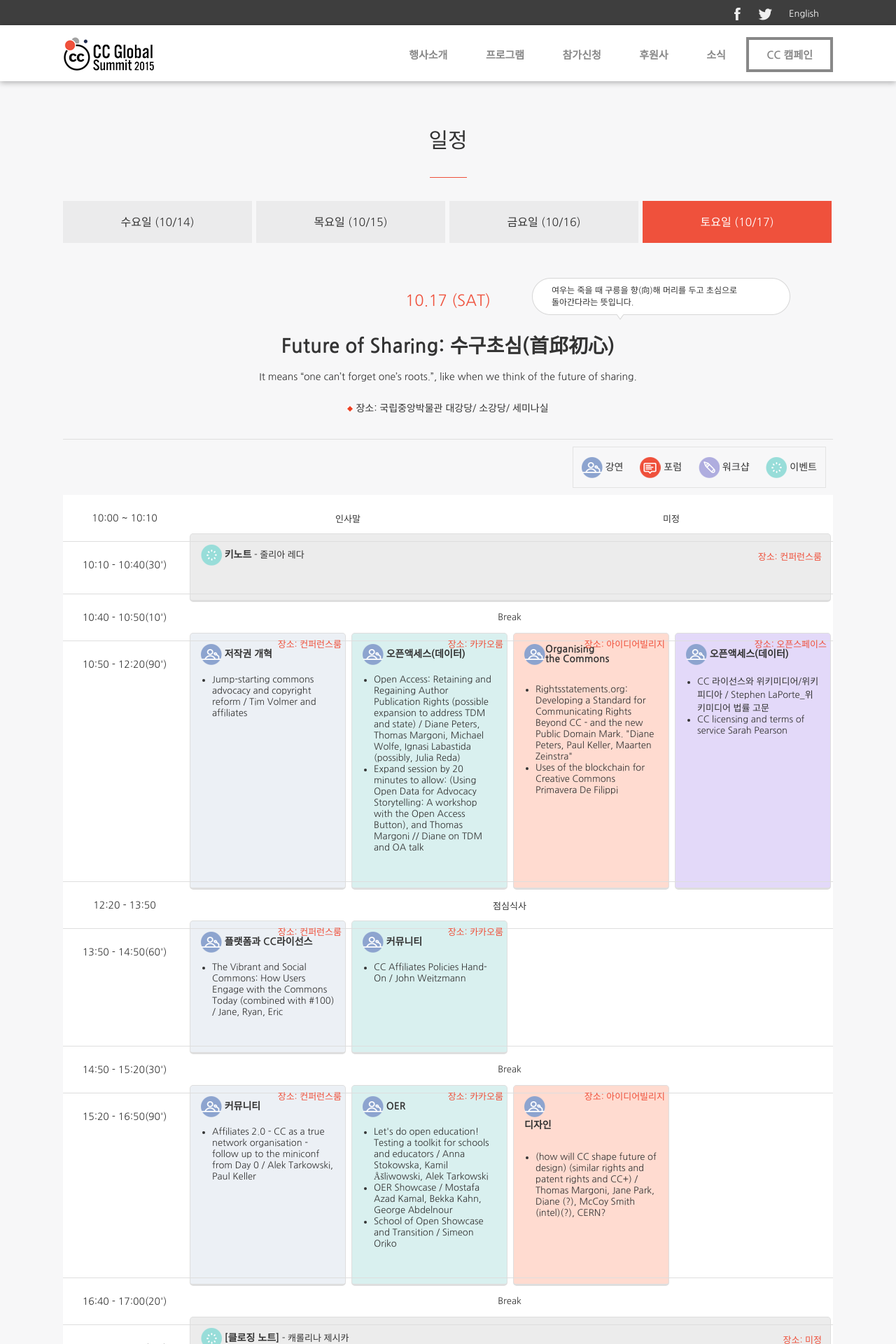
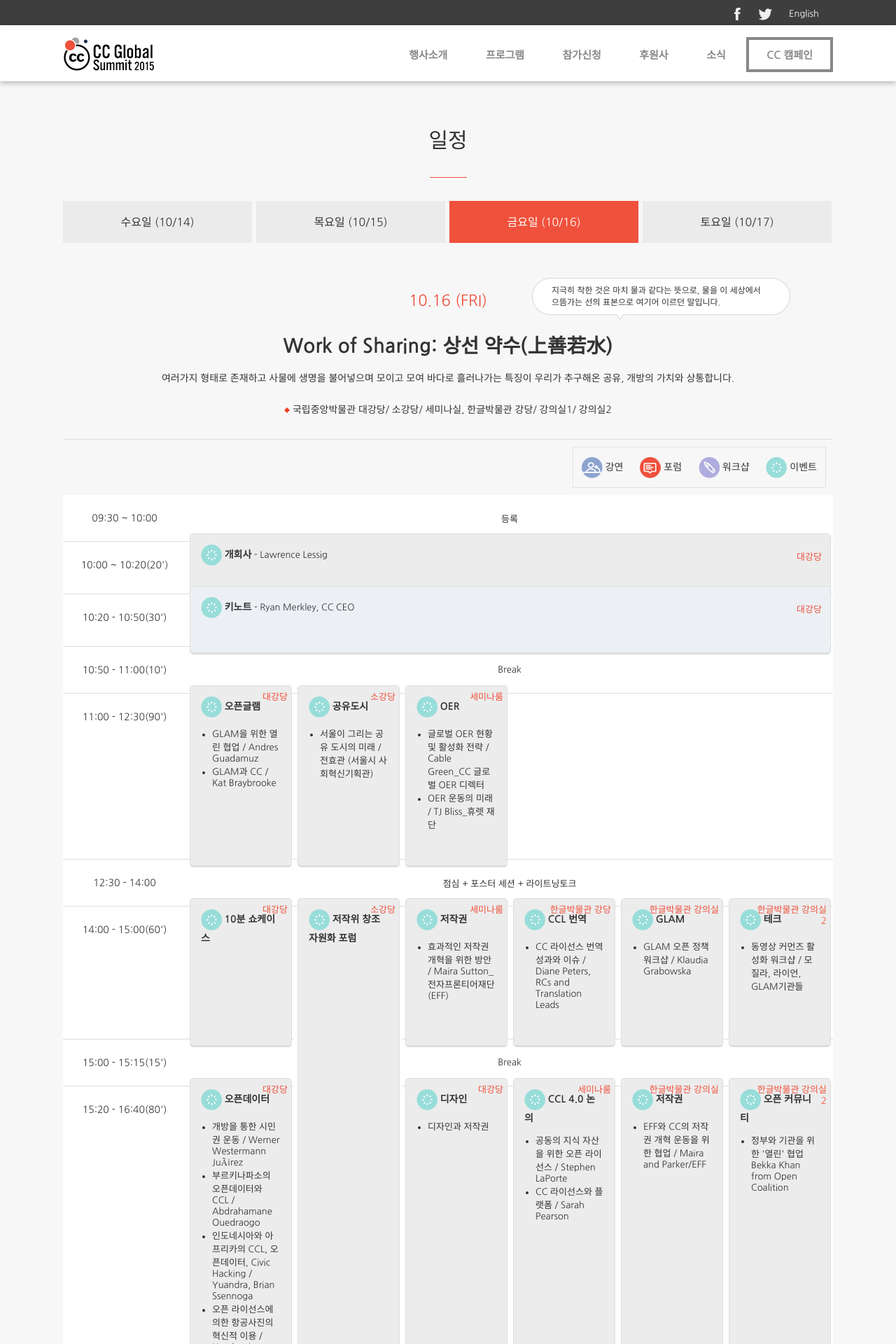
Before and after one commit to creativecommonskorea/2015-global-summit, a Jekyll site: the page built from programs.html, in a window 1280 px wide. Shown: the top 1920 px of the page at 70% size. Built offline with Jekyll 4.4.1, drawn with Linux system fonts in a browser that asks for light colours; nearby versions of some CDN libraries; some of the changed text lies outside the part shown.

Commit message:
프로그램 입력 완료, 장소 보여지는 부분 수정 해야함

```diff
--- a/_includes/day16_detail.html
+++ b/_includes/day16_detail.html
@@ -6,7 +6,7 @@
             여러가지 형태로 존재하고 사물에 생명을 불어넣으며 모이고 모여 바다로 흘러나가는 특징이 우리가 추구해온 공유, 개방의 가치와 상통합니다.
         </div>
         <div class="day_location">
-            <img src="/images/other/bullet.png" alt="-"/> 장소: 국립중앙박물관 대강당/ 소강당/ 세미나실, 한글박물관 강당/ 강의실1/ 강의실2
+            <img src="/images/other/bullet.png" alt="-"/> <!-- 장소: -->국립중앙박물관 대강당/ 소강당/ 세미나실, 한글박물관 강당/ 강의실1/ 강의실2
         </div>
         <div class="balloon">
             지극히 착한 것은 마치 물과 같다는 뜻으로, 물을 이 세상에서
@@ -23,196 +23,228 @@
         <table>
             <tr class="border_bottom">
                 <td>09:30 ~ 10:00</td>
-                <td colspan="3">등록</td>
+                <td colspan="6" width="84%">등록</td>
             </tr>
             <tr class="border_bottom">
-                <td>10:00 ~ 10:10</td>
-                <td colspan="3" class="h120">
-                    <div class="table">
-                        <div class="tr">
-                            <div class="td w50p">인사말</div>
-                            <div class="td">
-                                미정
-                            </div>
-                        </div>
+                <td>10:00 ~ 10:20(20')</td>
+                <td colspan="6" class="h60">
+                    <div class="gray_light left corner_all">
+                        <div class="oneline_location"><!-- 장소: -->대강당</div>
+                        <img src="/images/other/program_icon_04.png" alt="이벤트"/>
+                        <span class="h2">개회사</span> - Lawrence Lessig
                     </div>
                 </td>
             </tr>
             <tr class="border_bottom">
-                <td>10:10 - 10:40(30')</td>
-                <td colspan="3" class="p5855">
-                    <div class="table whitepurple_light corner_all">
-                        <div class="tr">
-                            <div class="td pl21 left">
-                                <div class="oneline_location">장소: 세미나실</div>
-                                <img src="/images/other/program_icon_03.png" alt="워크샵"/>
-                                <span class="h2">[Keynote] 휴머놀로지 </span> 전길남 교수
-                            </div>
-                        </div>
+                <td>10:20 - 10:50(30')</td>
+                <td colspan="6" class="h60">
+                    <div class="whiteblue_light left corner_all">
+                        <div class="oneline_location"><!-- 장소: -->대강당</div>
+                        <img src="/images/other/program_icon_04.png" alt="이벤트"/>
+                        <span class="h2">키노트</span> - Ryan Merkley, CC CEO
                     </div>
                 </td>
             </tr>
             <tr class="border_bottom">
-                <td>10:10 - 10:50(10')</td>
-                <td colspan="3">Break</td>
+                <td>10:50 - 11:00(10')</td>
+                <td colspan="6">Break</td>
             </tr>
             <tr class="border_bottom">
-                <td>10:50 - 12:10(80')</td>
-                <td colspan="3">
-                    <div class="table">
-                        <div class="tr">
-                            <div class="td w33p whiteblue_light left corner_all">
-                                <div class="location">장소: 대강당</div>
-                                <img src="/images/other/program_icon_01.png" alt="강연"/>
-                                <span class="h2">오픈비즈니스</span><br/>
-
-                                <div class="program_description left">
-                                    오픈비즈니스가 성공하기 위해서 꼭
-                                    갖춰야할 점은 무엇일까? 포럼을 통해
-                                    이야기해봅니다.
+                <td>11:00 - 12:30(90')</td>
+                <td width="14%">
+                    <div class="gray_light left corner_all">
+                        <div class="location"><!-- 장소: -->대강당</div>
+                        <img src="/images/other/program_icon_04.png" alt="이벤트"/>
+                        <span class="h2">오픈글램</span>
+                        <ul>
+                            <li>GLAM을 위한 열린 협업 / Andres Guadamuz</li>
+                            <li>GLAM과 CC / Kat Braybrooke</li>
+                        </ul>
                     </div>
+                </td>
+                <td width="14%">
+                    <div class="gray_light left corner_all">
+                        <div class="location"><!-- 장소: -->소강당</div>
+                        <img src="/images/other/program_icon_04.png" alt="이벤트"/>
+                        <span class="h2">공유도시</span>
+                        <ul>
+                            <li>서울이 그리는 공유 도시의 미래 / 전효관 (서울시 사회혁신기획관) </li>
+                        </ul>
                     </div>
-                            <div class="td w33p whiteblue_light left corner_all">
-                                <div class="location">장소: 소강당</div>
-                                <img src="/images/other/program_icon_01.png" alt="강연"/>
-                                <span class="h2">공유도시</span><br/>
-
-                                <div class="program_description left">
-                                    오픈비즈니스가 성공하기 위해서 꼭
-                                    갖춰야할 점은 무엇일까? 포럼을 통해
-                                    이야기해봅니다.
+                </td>
+                <td width="14%">
+                    <div class="gray_light left corner_all">
+                        <div class="location"><!-- 장소: -->세미나룸</div>
+                        <img src="/images/other/program_icon_04.png" alt="이벤트"/>
+                        <span class="h2">OER</span>
+                        <ul>
+                            <li>글로벌 OER 현황 및 활성화 전략 / Cable Green_CC 글로벌 OER 디렉터</li>
+                            <li>OER 운동의 미래 / TJ Bliss_휴렛 재단</li>
+                        </ul>
                     </div>
+                </td>
+                <td width="14%">
+                    &nbsp;
+                </td>
+                <td width="14%">
+                    &nbsp;
+                </td>
+                <td width="14%">
+                    &nbsp;
+                </td>
+            </tr>
+            <tr class="border_bottom">
+                <td>12:30 - 14:00</td>
+                <td colspan="6">점심 + 포스터 세션 + 라이트닝토크</td>
+            </tr>
+            <tr class="border_bottom">
+                <td>14:00 - 15:00(60')</td>
+                <td width="14%">
+                    <div class="gray_light left corner_all">
+                        <div class="location"><!-- 장소: -->대강당</div>
+                        <img src="/images/other/program_icon_04.png" alt="이벤트"/>
+                        <span class="h2">10분 쇼케이스</span>
                     </div>
-                            <div class="td w33p whiteblue_light left corner_all">
-                                <div class="location">장소: 세미나실</div>
-                                <img src="/images/other/program_icon_01.png" alt="강연"/>
-                                <span class="h2">오픈액세스</span><br/>
-
-                                <div class="program_description left">
-                                    오픈비즈니스가 성공하기 위해서 꼭
-                                    갖춰야할 점은 무엇일까? 포럼을 통해
-                                    이야기해봅니다.
+                </td>
+                <td width="14%" rowspan="3">
+                    <div class="gray_light left corner_all">
+                        <div class="location"><!-- 장소: -->소강당</div>
+                        <img src="/images/other/program_icon_04.png" alt="이벤트"/>
+                        <span class="h2">저작위 창조자원화 포럼</span>
                     </div>
+                </td>
+                <td width="14%">
+                    <div class="gray_light left corner_all">
+                        <div class="location"><!-- 장소: -->세미나룸</div>
+                        <img src="/images/other/program_icon_04.png" alt="이벤트"/>
+                        <span class="h2">저작권</span>
+                        <ul>
+                            <li>효과적인 저작권 개혁을 위한 방안 / Maira Sutton_전자프론티어재단(EFF)</li>
+                        </ul>
                     </div>
-
+                </td>
+                <td width="14%">
+                    <div class="gray_light left corner_all">
+                        <div class="location"><!-- 장소: -->한글박물관 강당</div>
+                        <img src="/images/other/program_icon_04.png" alt="이벤트"/>
+                        <span class="h2">CCL 번역</span>
+                        <ul>
+                            <li>CC 라이선스 번역 성과와 이슈 / Diane Peters, RCs and Translation Leads</li>
+                        </ul>
                     </div>
+                </td>
+                <td width="14%">
+                    <div class="gray_light left corner_all">
+                        <div class="location"><!-- 장소: -->한글박물관 강의실</div>
+                        <img src="/images/other/program_icon_04.png" alt="이벤트"/>
+                        <span class="h2">GLAM</span>
+                        <ul>
+                            <li>GLAM 오픈 정책 워크샵 / Klaudia Grabowska</li>
+                        </ul>
+                    </div>
+                </td>
+                <td width="14%">
+                    <div class="gray_light left corner_all">
+                        <div class="location"><!-- 장소: -->한글박물관 강의실2</div>
+                        <img src="/images/other/program_icon_04.png" alt="이벤트"/>
+                        <span class="h2">테크</span>
+                        <ul>
+                            <li>동영상 커먼즈 활성화 워크샵 / 모질라, 라이언, GLAM기관들</li>
+                        </ul>
                     </div>
                 </td>
             </tr>
             <tr class="border_bottom">
-                <td>12:10 - 13:20(70')</td>
-                <td colspan="3">점심식사</td>
+                <td>15:00 - 15:15(15')</td>
+                <td colspan="6">Break</td>
             </tr>
             <tr class="border_bottom">
-                <td>13:20 - 14:50(90')</td>
-                <td colspan="2" style="width: 54%;">
-                    <div class="table">
-                        <div class="tr">
-                            <div class="td w33p whiteblue_light left corner_all">
-                                <div class="location">장소: 대강당</div>
-                                <img src="/images/other/program_icon_01.png" alt="강연"/>
-                                <span class="h2">오픈비즈니스</span><br/>
-
-                                <div class="program_description left">
-                                    오픈비즈니스가 성공하기 위해서 꼭
-                                    갖춰야할 점은 무엇일까? 포럼을 통해
-                                    이야기해봅니다.
-                                </div>
-                            </div>
-                            <div class="td w33p whiteorange_light left corner_all">
-                                <div class="location">장소: 소강당</div>
-                                <img src="/images/other/program_icon_02.png" alt="포럼"/>
-                                <span class="h2">오픈글램</span><br/>
-
-                                <div class="program_description left">
-                                    오픈비즈니스가 성공하기 위해서 꼭
-                                    갖춰야할 점은 무엇일까? 포럼을 통해
-                                    이야기해봅니다.
-                                </div>
-                            </div>
-                        </div>
+                <td>15:20 - 16:40(80')</td>
+                <td width="14%">
+                    <div class="gray_light left corner_all">
+                        <div class="location"><!-- 장소: -->대강당</div>
+                        <img src="/images/other/program_icon_04.png" alt="이벤트"/>
+                        <span class="h2">오픈데이터</span>
+                        <ul>
+                            <li>개방을 통한 시민권 운동 / Werner Westermann JuÃ¡rez</li>
+                            <li>부르키나파소의 오픈데이터와 CCL / Abdrahamane Ouedraogo</li>
+                            <li>인도네시아와 아프리카의 CCL, 오픈데이터, Civic Hacking / Yuandra, Brian Ssennoga</li>
+                            <li>오픈 라이선스에 의한 항공사진의 혁신적 이용 / Heather Leson</li>
+                        </ul>
                     </div>
                 </td>
-                <td rowspan="3" style="padding: 6px 8px 6px 0px;height: 360px">
-                    <div class="table whitepurple_light corner_all" style="height: 100%">
-                        <div class="tr">
-                            <div class="td pl21 left">
-                                <div class="location" style="top: -145px; left: 7px;">장소: 세미나실</div>
-                                <img src="/images/other/program_icon_03.png" alt="워크샵"/>
-                                <span class="h2">공유저작물 창조자원화 포럼 총회 </span>
-
-                                <div class="program_description left">
-                                    주최:문화체육관광부, 저작권위원회
+                <td width="14%">
+                    <div class="gray_light left corner_all">
+                        <div class="location"><!-- 장소: -->대강당</div>
+                        <img src="/images/other/program_icon_04.png" alt="이벤트"/>
+                        <span class="h2">디자인</span>
+                        <ul>
+                            <li>디자인과 저작권</li>
+                        </ul>
                     </div>
+                </td>
+                <td width="14%">
+                    <div class="gray_light left corner_all">
+                        <div class="location"><!-- 장소: -->세미나룸</div>
+                        <img src="/images/other/program_icon_04.png" alt="이벤트"/>
+                        <span class="h2">CCL 4.0 논의</span>
+                        <ul>
+                            <li>공동의 지식 자산을 위한 오픈 라이선스 / Stephen LaPorte</li>
+                            <li>CC 라이선스와 플랫폼 / Sarah Pearson</li>
+                        </ul>
                     </div>
+                </td>
+                <td width="14%">
+                    <div class="gray_light left corner_all">
+                        <div class="location"><!-- 장소: -->한글박물관 강의실</div>
+                        <img src="/images/other/program_icon_04.png" alt="이벤트"/>
+                        <span class="h2">저작권</span>
+                        <ul>
+                            <li>EFF와 CC의 저작권 개혁 운동을 위한 협업 / Maira and Parker/EFF</li>
+                        </ul>
                     </div>
+                </td>
+                <td width="14%">
+                    <div class="gray_light left corner_all">
+                        <div class="location"><!-- 장소: -->한글박물관 강의실2</div>
+                        <img src="/images/other/program_icon_04.png" alt="이벤트"/>
+                        <span class="h2">오픈 커뮤니티</span>
+                        <ul>
+                            <li>정부와 기관을 위한 '열린' 협업	Bekka Khan from Open Coalition</li>
+                        </ul>
                     </div>
                 </td>
             </tr>
             <tr class="border_bottom">
-                <td>14:50 - 15:20(30')</td>
-                <td colspan="2">Break</td>
+                <td>16:45 - 17:00(15')</td>
+                <td colspan="6">Break</td>
             </tr>
             <tr class="border_bottom">
-                <td>15:20 - 16:40(80')</td>
-                <td colspan="2">
-                    <div class="table">
-                        <div class="tr">
-                            <div class="td w33p whiteblue_light left corner_all">
-                                <div class="location">장소: 대강당</div>
-                                <img src="/images/other/program_icon_01.png" alt="강연"/>
-                                <span class="h2">오픈비즈니스</span><br/>
-
-                                <div class="program_description left">
-                                    오픈비즈니스가 성공하기 위해서 꼭
-                                    갖춰야할 점은 무엇일까? 포럼을 통해
-                                    이야기해봅니다.
-                                </div>
-                            </div>
-                            <div class="td w33p whiteblue_light left corner_all">
-                                <div class="location">장소: 소강당</div>
-                                <img src="/images/other/program_icon_01.png" alt="강연"/>
-                                <span class="h2">공유도시</span><br/>
-
-                                <div class="program_description left">
-                                    오픈비즈니스가 성공하기 위해서 꼭
-                                    갖춰야할 점은 무엇일까? 포럼을 통해
-                                    이야기해봅니다.
-                                </div>
-                            </div>
-                        </div>
+                <td>17:00 - 17:40(40')</td>
+                <td colspan="6">
+                    <div class="gray_light left corner_all">
+                        <div class="oneline_location"><!-- 장소: -->대강당</div>
+                        <img src="/images/other/program_icon_04.png" alt="이벤트"/>
+                        <span class="h2">생태적 인터넷</span> - 전길남
                     </div>
                 </td>
             </tr>
             <tr class="border_bottom">
-                <td>16:40 - 17:00(20')</td>
-                <td colspan="3">Break</td>
-            </tr>
-            <tr class="border_bottom">
-                <td>17:00 - 17:40(40')</td>
-                <td colspan="3" class="p5855">
-                    <div class="table whiteorange_light corner_all">
-                        <div class="tr">
-                            <div class="td pl21 left">
-                                <div class="oneline_location">장소: 대강당</div>
-                                <img src="/images/other/program_icon_03.png" alt="워크샵"/>
-                                <span class="h2">[Closing note] 초인류 공유지식 자산의 현재와 미래</span> - Lila Tretikov _ 위키미디아 CEO
-                            </div>
-                        </div>
+                <td>17:20 - 18:00(40')</td>
+                <td colspan="6">
+                    <div class="gray_light left corner_all">
+                        <div class="oneline_location"><!-- 장소: -->대강당</div>
+                        <img src="/images/other/program_icon_04.png" alt="이벤트"/>
+                        <span class="h2">대담: 열린 인터넷</span> - 전길남, 요하이 뱅클러
                     </div>
                 </td>
             </tr>
-            <tr>
+            <tr class="border_bottom">
                 <td>20:00 - 22:00</td>
-                <td colspan="3" class="p5855">
-                    <div class="table whitegreen_light corner_all">
-                        <div class="tr">
-                            <div class="td pl21 left">
-                                <div class="oneline_location">장소: 미정</div>
+                <td colspan="6">
+                    <div class="gray_light left corner_all">
                         <img src="/images/other/program_icon_04.png" alt="이벤트"/>
-                                <span class="h2">CC파티</span>(초대자에 한함)
-                            </div>
-                        </div>
+                        <span class="h2">CC 파티</span> (초대에 한함)
                     </div>
                 </td>
             </tr>
--- a/css/main.css
+++ b/css/main.css
@@ -1351,7 +1351,8 @@ a {
             vertical-align: middle;
             border: 1px solid #dedede;
             border-bottom: 3px solid #dedede;
-            padding: 15px; }
+            padding: 15px;
+            position: relative; }
             .schedule .timetable table tr td .light_bg img, .schedule .timetable table tr td div.gray_light img, .schedule .timetable table tr td div.whiteblue_light img, .schedule .timetable table tr td div.whiteorange_light img, .schedule .timetable table tr td div.whitegreen_light img, .schedule .timetable table tr td div.whitepurple_light img {
               vertical-align: middle; }
           .schedule .timetable table tr td div.gray_light {
@@ -1381,7 +1382,6 @@ a {
             left: 20px;
             color: #ef513c;
             height: 0;
-            width: 170px;
             float: right;
             margin-right: 10px;
             text-align: right; }
--- a/css/programs.scss
+++ b/css/programs.scss
@@ -121,6 +121,7 @@
             border: 1px solid #dedede;
             border-bottom: 3px solid #dedede;
             padding: 15px;
+            position: relative;
             img {
               vertical-align: middle;
             }
@@ -166,7 +167,6 @@
             left: 20px;
             color: #ef513c;
             height: 0;
-            width: 170px;
             float: right;
             margin-right: 10px;
             text-align: right;
--- a/programs.html
+++ b/programs.html
@@ -17,7 +17,7 @@ layout: base
             $('#' + thisId + '_detail').show();
         });
 
-        $('#day17').click();
+        $('#day16').click();
     });
 
 </script>
```
Lines whose indentation alone changed are shown as unchanged.
